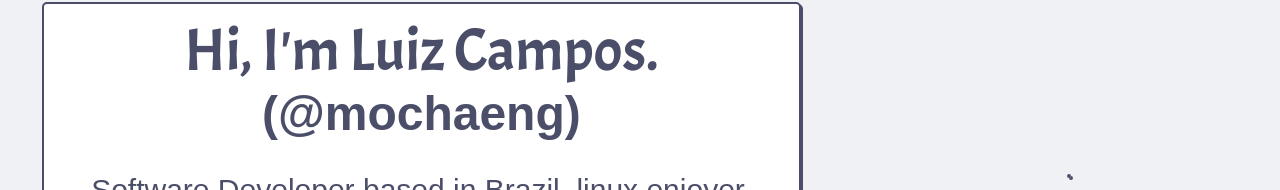
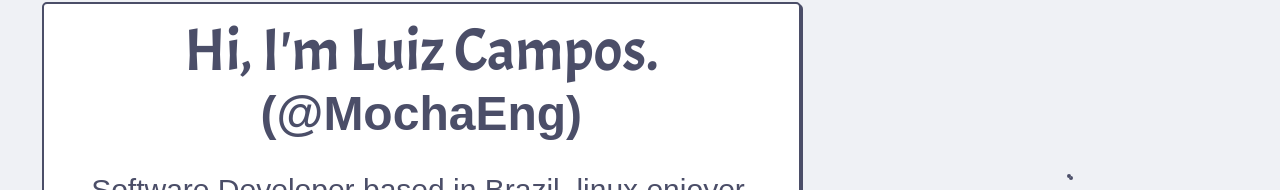
Before and after one commit to mochaeng/mochaeng.github.io, a SvelteKit app: page / in a window 1280 px wide. Shown: the part 216-406 px from the top of the page. Built offline with nearby package versions, Linux system fonts and the light colour scheme.

Commit message:
update dependencies

```diff
--- a/src/routes/+page.svelte
+++ b/src/routes/+page.svelte
@@ -15,7 +15,7 @@
 			<h1 class="text-6xl text-center">
 				<span class="presentation text-text">
 					Hi, I'm Luiz Campos.
-					<span class="at text-5xl font-bold">(@mochaeng)</span>
+					<span class="at text-5xl font-bold">(@MochaEng)</span>
 				</span>
 			</h1>
 			<p class="text-3xl mt-8 text-text text-wrap text-center">
```
Also changed, not shown: package.json (+23 -23 lines), 1 other file (tests, documents, lock files or other folders).
